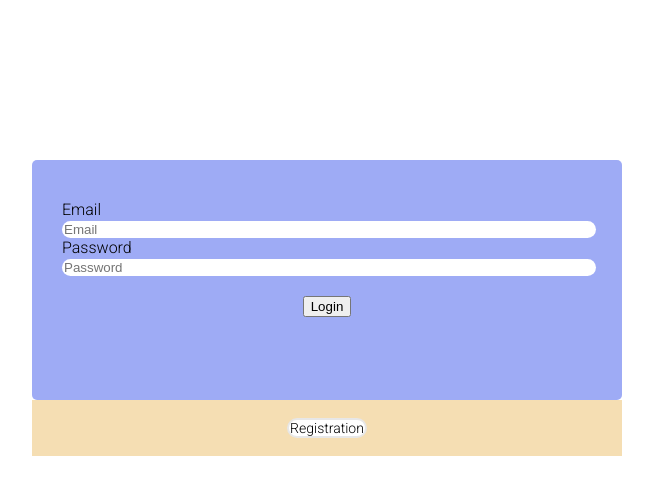
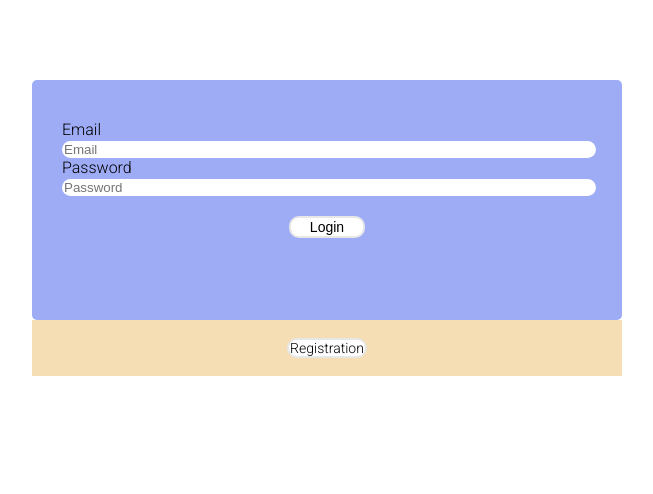
Before and after one commit to VRusinas/my-app, a React (Create React App) app: page / in a window 1280 px wide. Shown: the top 494 px of the page, without its empty margins (313-966 px from the left). Built offline with nearby package versions, Linux system fonts and the light colour scheme.

Commit message:
login button fix

```diff
--- a/src/components/login/login.js
+++ b/src/components/login/login.js
@@ -163,7 +163,7 @@ function Login() {
                 {errors.password && <label><b className='red'>Please enter the Password</b></label>}
             </div>
             <div className="footer1">
-                <button type='submit'>Login</button>
+                <button className='btn' type='submit'>Login</button>
 
             </div>
         </div>
--- a/src/components/login/style.css
+++ b/src/components/login/style.css
@@ -1,6 +1,6 @@
 .flexForm{
 width: 100%;
-height: 50vh;
+height: 40vh;
 display: flex;
 justify-content: center;
 align-items: flex-end;
--- a/src/components/preview/preview.css
+++ b/src/components/preview/preview.css
@@ -73,6 +73,7 @@ animation-duration: 0.5s;
     border: 2px solid rgba(135, 135, 135, 0.197);
     border-radius: 10px;
     border-radius: 20px;
+    display: flex;
 }
 
 @keyframes slidein {
```
